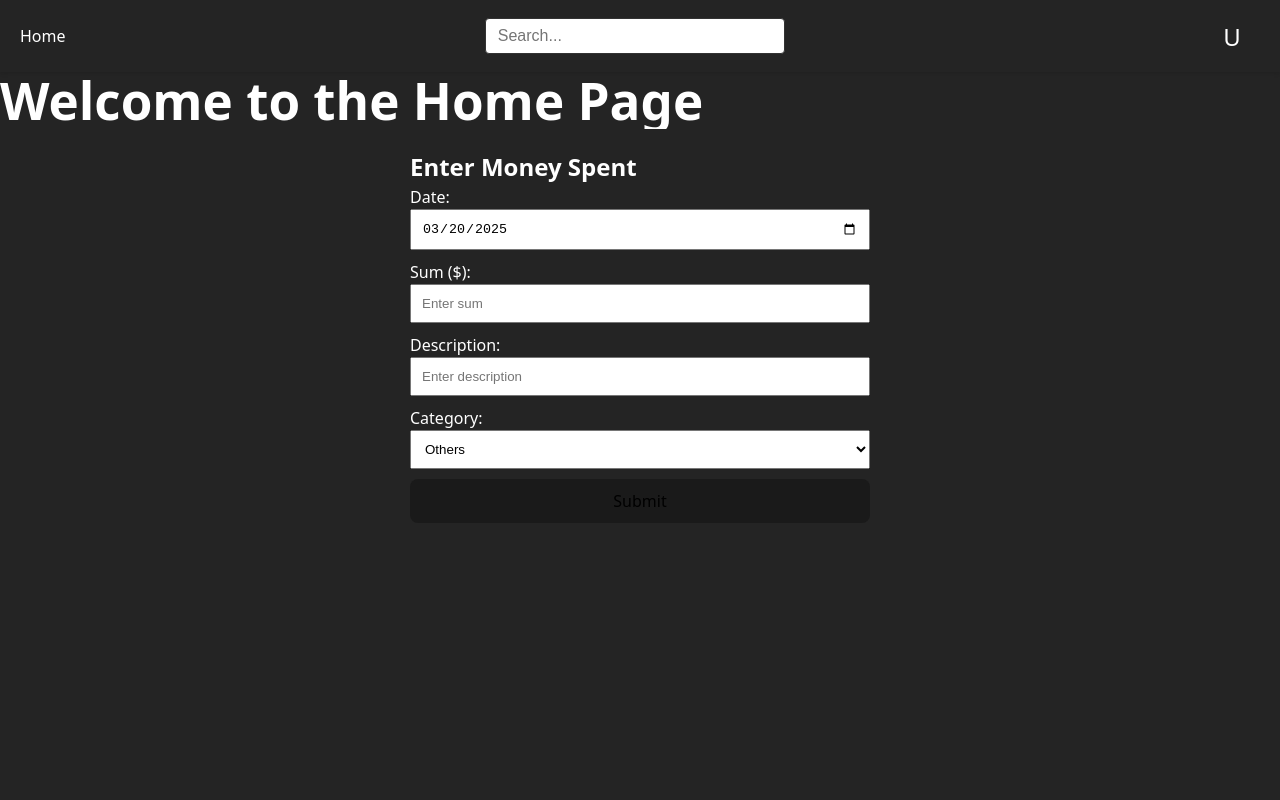
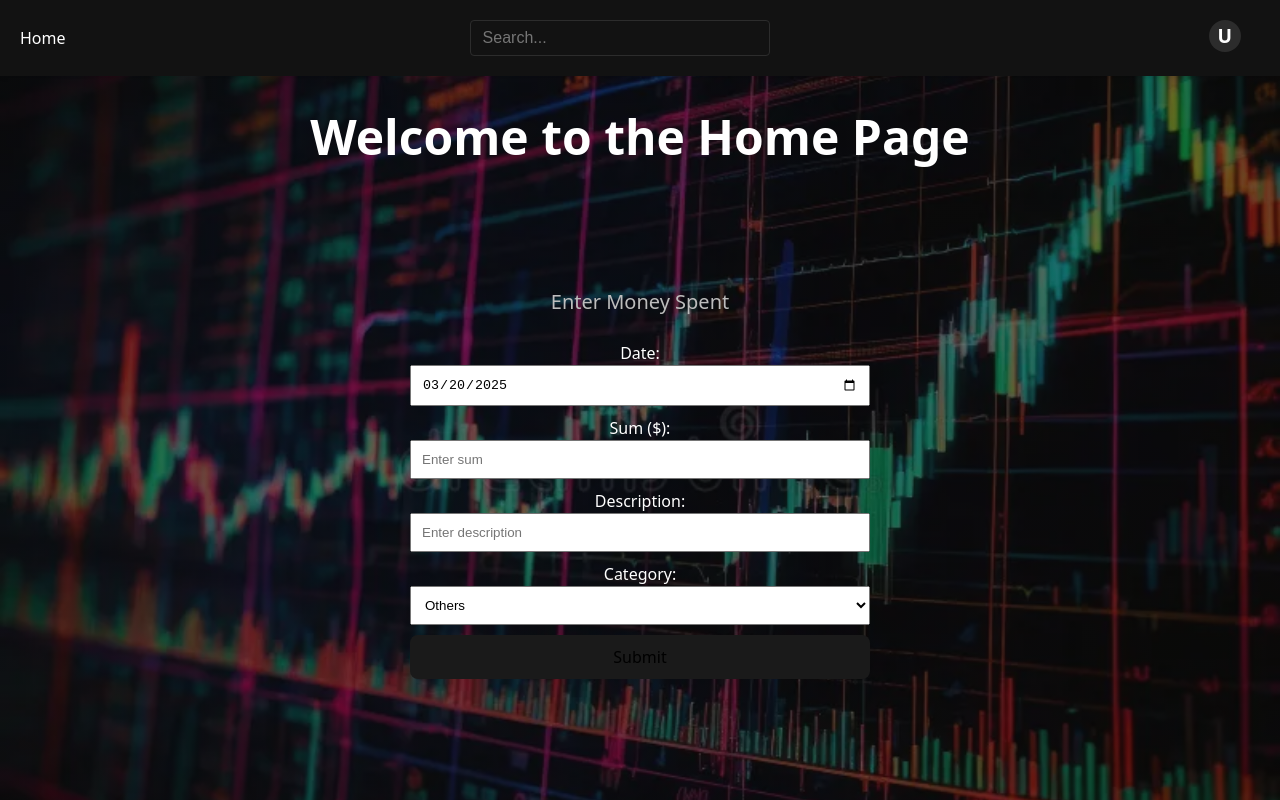
Before and after one commit to Hehrd/hromozomite, a React (Vite) app in the folder react/: page / in a window 1280 px wide. Built offline with nearby package versions, Linux system fonts and the light colour scheme.

Commit message:
css to the home page

```diff
--- a/react/src/components/mainLayout.css
+++ b/react/src/components/mainLayout.css
@@ -1,29 +1,44 @@
-/* -------------------------
-   Global Variables for Navbar
--------------------------- */
+/* -------------------------------------------------------
+   1. Global Variables & Modes
+   (Adjust these to refine your light/dark themes)
+--------------------------------------------------------- */
 :root {
-  --navbar-bg: #fff;       /* Default for light mode */
-  --navbar-text: #000;     /* Default for light mode */
+    --navbar-bg: #fff;           /* Default for light mode */
+    --navbar-text: #000;         /* Default for light mode */
+    --border-color: #ccc;        /* Default border color */
+    --dropdown-bg: #fff;         /* Default dropdown background */
+    --dropdown-hover-bg: #f0f0f0;/* Default dropdown hover color */
   }
 
+  /* Dark Mode Variables */
   body.dark-mode {
-  --navbar-bg: #242424;    /* Dark mode navbar background */
-  --navbar-text: #ffffff;  /* Dark mode navbar text color */
+    --navbar-bg: #121212;        /* Dark navbar background */
+    --navbar-text: #ffffff;      /* Dark navbar text color */
+    --border-color: #2c2c2c;     /* Dark border color */
+    --dropdown-bg: #1f1f1f;      /* Dark dropdown background */
+    --dropdown-hover-bg: #2c2c2c;/* Dark dropdown hover color */
   }
 
+  /* Light Mode Variables */
   body.light-mode {
-  --navbar-bg: #fff;       /* Light mode navbar background */
-  --navbar-text: #000;     /* Light mode navbar text color */
+    --navbar-bg: #fff;           /* Light navbar background */
+    --navbar-text: #000;         /* Light navbar text color */
+    --border-color: #ccc;        /* Light border color */
+    --dropdown-bg: #fff;         /* Light dropdown background */
+    --dropdown-hover-bg: #f0f0f0;/* Light dropdown hover color */
   }
 
-/* -------------------------
-   Global Reset & Base
--------------------------- */
+  /* -------------------------------------------------------
+     2. Global Reset & Base
+  --------------------------------------------------------- */
   html, body {
     margin: 0;
     padding: 0;
     height: 100%;
-  overflow-y: auto; /* Only one scrolling container */
+    overflow: hidden; /* Disable scrolling on body */
+    font-family: 'Inter', Arial, sans-serif; /* TradingView-like font */
+    background-color: #0d0d0d; /* Overall dark background by default */
+    color: #ffffff;           /* Default text color for dark backgrounds */
   }
 
   /* Hide scrollbar for WebKit browsers */
@@ -34,35 +49,44 @@ html, body {
     scrollbar-width: none;
   }
 
-/* -------------------------
-   Sticky Navbar
--------------------------- */
+  /* -------------------------------------------------------
+     3. Sticky Navbar
+  --------------------------------------------------------- */
   .navbar {
     position: sticky;
     top: 0;
     z-index: 1000;
-  background-color: var(--navbar-bg); /* Uses our variable */
+    background-color: var(--navbar-bg);
+    color: var(--navbar-text);
     display: flex;
     align-items: center;
     padding: 10px 20px;
     box-shadow: 0 2px 4px rgba(0, 0, 0, 0.1);
+    transition: background-color 0.2s ease-in-out, color 0.2s ease-in-out;
   }
 
-/* Navbar text & icon colors */
+  /* Links and icons in the navbar use the same text color variable */
   .navbar a,
   .navbar .profile-icon {
     color: var(--navbar-text);
+    text-decoration: none;
+    transition: color 0.2s ease-in-out;
   }
 
-/* -------------------------
-   Navbar Sections
--------------------------- */
+  .navbar a:hover {
+    opacity: 0.8;
+  }
+
+  /* -------------------------------------------------------
+     4. Navbar Sections
+  --------------------------------------------------------- */
   .navbar-left,
   .navbar-right {
     display: flex;
     align-items: center;
     flex: 0 0 auto;
   }
+
   .navbar-center {
     flex: 1;
     display: flex;
@@ -70,47 +94,68 @@ html, body {
     align-items: center;
   }
 
-/* -------------------------
-   Search Bar
--------------------------- */
+  /* -------------------------------------------------------
+     5. Search Bar
+  --------------------------------------------------------- */
   .search-bar {
     padding: 8px 12px;
     font-size: 1rem;
-  border: 1px solid var(--border-color, #ccc);
+    border: 1px solid var(--border-color);
     border-radius: 4px;
     min-width: 300px;
+    background-color: transparent;   /* Allows dark background to show through */
+    color: var(--navbar-text);
+    transition: background-color 0.2s ease-in-out, color 0.2s ease-in-out;
   }
 
-/* -------------------------
-   Profile Button & Icon
--------------------------- */
+  .search-bar:focus {
+    outline: none;
+    box-shadow: 0 0 5px rgba(255, 255, 255, 0.2); /* Subtle glow effect */
+  }
+
+  /* -------------------------------------------------------
+     6. Profile Button & Icon
+  --------------------------------------------------------- */
   .profile-btn {
     background: none;
     border: none;
     cursor: pointer;
+    margin-left: 1rem;
   }
 
   .profile-icon {
-  font-size: 1.5rem;
-  /* Color is now set by the navbar color variable */
-  color: var(--navbar-text);
+    font-size: 1.2rem;
+    display: inline-block;
+    width: 32px;
+    height: 32px;
+    background-color: var(--border-color);
+    border-radius: 50%;
+    text-align: center;
+    line-height: 32px;
+    font-weight: 700;
+    transition: background-color 0.2s ease-in-out;
   }
 
-/* -------------------------
-   Dropdown Menu Styling
--------------------------- */
+  .profile-btn:hover .profile-icon {
+    background-color: var(--dropdown-hover-bg);
+  }
+
+  /* -------------------------------------------------------
+     7. Dropdown Menu
+  --------------------------------------------------------- */
   .dropdown-menu {
     position: absolute;
-  top: 60px;       /* Adjust as needed to position below the profile button */
-  right: 20px;     /* Adjust according to your layout */
-  background-color: var(--dropdown-bg, #fff);
-  border: 1px solid var(--border-color, #ccc);
+    top: 60px;  /* Adjust to position below the navbar */
+    right: 20px;
+    background-color: var(--dropdown-bg);
+    border: 1px solid var(--border-color);
     border-radius: 4px;
-  box-shadow: 0 2px 4px rgba(0, 0, 0, 0.1);
+    box-shadow: 0 2px 8px rgba(0, 0, 0, 0.5);
     display: flex;
     flex-direction: column;
     padding: 5px 0;
     z-index: 2000;
+    transition: background-color 0.2s ease-in-out;
   }
 
   /* Dropdown Items */
@@ -121,16 +166,101 @@ html, body {
     text-align: left;
     cursor: pointer;
     width: 100%;
-}
-.dropdown-menu .dropdown-item:hover {
-  background-color: var(--dropdown-hover-bg, #f0f0f0);
+    color: var(--navbar-text);
+    transition: background-color 0.2s ease-in-out, color 0.2s ease-in-out;
   }
 
-/* -------------------------
-   Other Global Styles
--------------------------- */
-h1 {
-  overflow: hidden;
+  .dropdown-menu .dropdown-item:hover {
+    background-color: var(--dropdown-hover-bg);
   }
 
-/* (You can include additional styling from your app CSS here as needed) */
+  /* -------------------------------------------------------
+     8. Additional Global Styles
+  --------------------------------------------------------- */
+  h1, h2, p {
+    margin: 0;
+    padding: 0;
+    font-weight: normal;
+    overflow: visible; /* Ensure that h1 does not cause scrolling/clipping */
+  }
+
+  /* -------------------------------------------------------
+     9. Hero / Main Layout Styling
+     (Incorporates a transparent background image with an overlay)
+  --------------------------------------------------------- */
+  .main-layout > *:not(.navbar):not(.dropdown-menu) {
+    min-height: calc(100vh - 60px);
+    display: flex;
+    flex-direction: column; /* Stack hero text & buttons vertically */
+    justify-content: center;
+    align-items: center;
+    text-align: center;
+
+    /* Transparent overlay with background image */
+    background: linear-gradient(
+        rgba(13, 13, 13, 0.6),  /* Semi-transparent overlay */
+        rgba(13, 13, 13, 0.6)   /* Adjust the opacity here */
+      ),
+      url('../assets/backgroundImage.webp'); /* Path to your background image inside the assets folder */
+    background-size: cover;
+    background-position: center;
+    padding: 2rem;
+  }
+
+  /* Larger hero heading */
+  .main-layout h1 {
+    font-size: 3rem;
+    font-weight: 700;
+    margin-bottom: 1rem;
+    line-height: 1.2;
+    color: #fff; /* Ensure text contrasts with background */
+    overflow: visible; /* Ensure h1 element doesn’t get clipped or cause scroll */
+  }
+
+  /* Subheading style */
+  .main-layout h2 {
+    font-size: 1.25rem;
+    margin-bottom: 1.5rem;
+    max-width: 600px; /* Keep text narrower for readability */
+    color: #bdbdbd;   /* Subtle contrast from pure white */
+  }
+
+  /* General paragraph text in hero area */
+  .main-layout p {
+    max-width: 600px;
+    margin: 0 auto 1rem;
+    color: #cccccc;
+  }
+
+  /* -------------------------------------------------------
+     10. CTA Button Styling
+     (Bright gradient reminiscent of TradingView)
+  --------------------------------------------------------- */
+  .cta-button {
+    background: linear-gradient(135deg, #6f32be, #8f52de);
+    border: none;
+    padding: 0.75rem 1.5rem;
+    border-radius: 4px;
+    color: #ffffff;
+    font-weight: 600;
+    cursor: pointer;
+    margin-top: 1rem;
+    transition: background 0.2s ease-in-out;
+  }
+
+  .cta-button:hover {
+    background: linear-gradient(135deg, #8f52de, #ab73ee);
+  }
+
+  /* Optional second CTA style (e.g., "Watch explainer" button) */
+  .cta-button.secondary {
+    background: none;
+    border: 2px solid #ffffff;
+    margin-left: 1rem;
+    transition: background-color 0.2s ease-in-out, color 0.2s ease-in-out;
+  }
+
+  .cta-button.secondary:hover {
+    background-color: #ffffff;
+    color: #0d0d0d;
+  }
```
Also changed, not shown: react/src/assets/backgroundImage.jpg (added), react/src/assets/backgroundImage.webp (added). Lines whose indentation alone changed are shown as unchanged.
